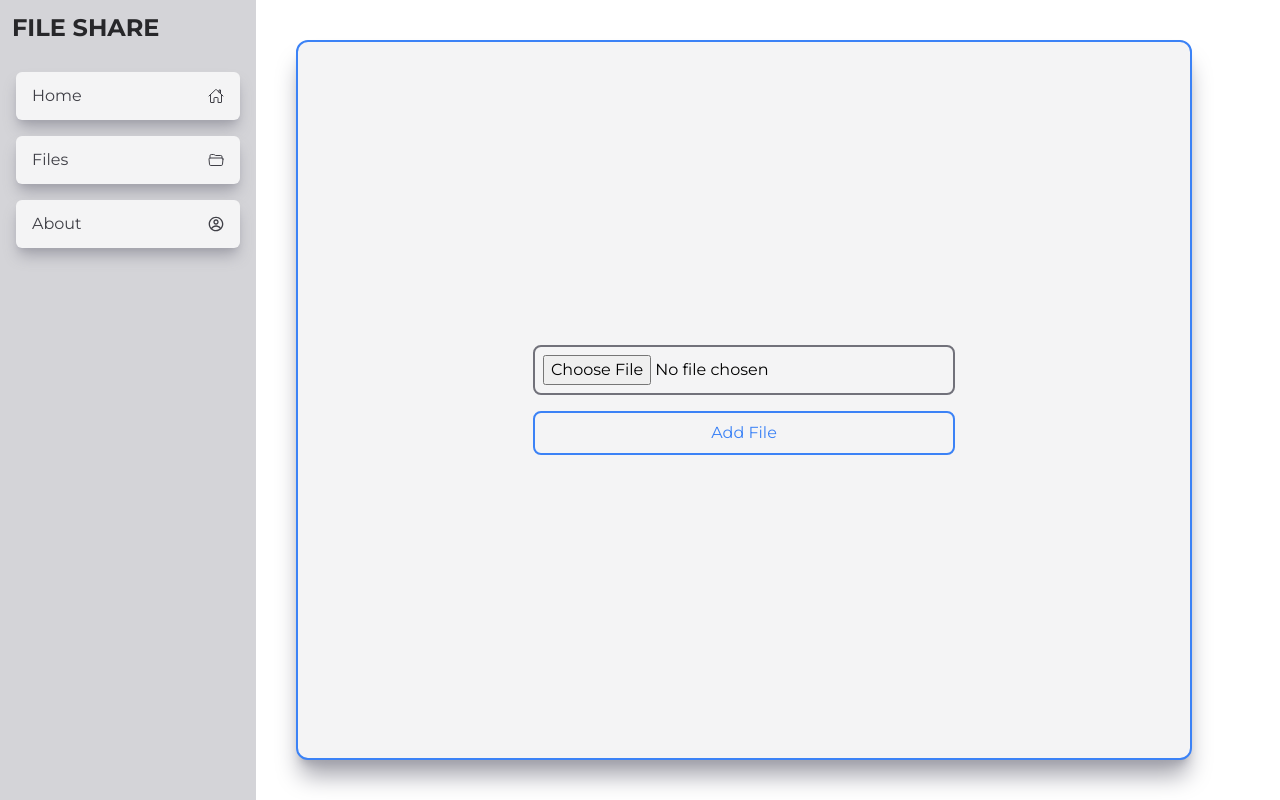
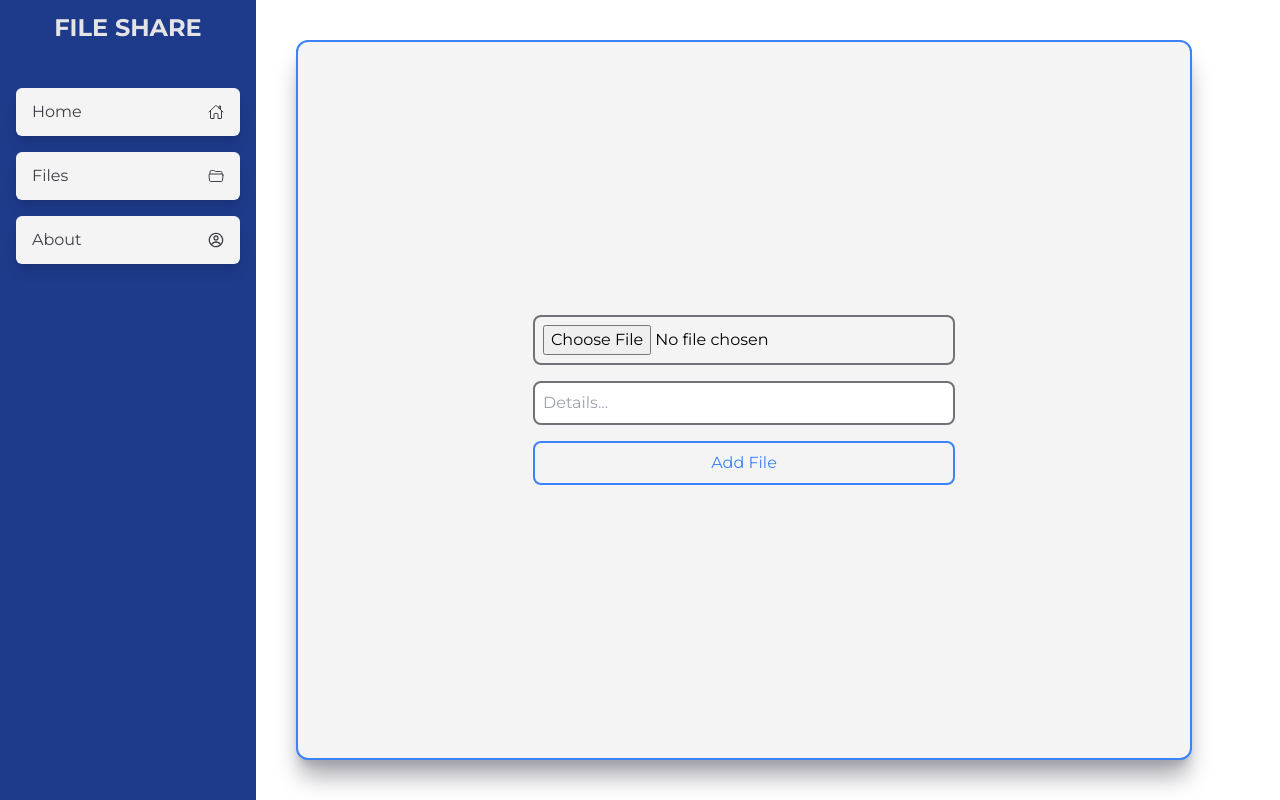
Before and after one commit to mcTasty2529/file_sharing_app, a Next.js app: page /pages/newFile in a window 1280 px wide. Built offline with nearby package versions, Linux system fonts and the light colour scheme; no server answers.

Commit message:
added file descriptions

```diff
--- a/app/components/Sidebar.tsx
+++ b/app/components/Sidebar.tsx
@@ -22,14 +22,16 @@ const Sidebar = () => {
     },
   ];
   return (
-    <nav className="bg-zinc-300 h-[100dvh] w-[20vw] p-3 flex flex-col flex-shrink-0">
-      <h1 className="text-zinc-800 font-bold text-2xl">FILE SHARE</h1>
-      <div className=" flex flex-col mt-6 p-1 gap-4 text-zinc-700">
+    <nav className="bg-blue-900 h-dvh w-[20vw] p-3 flex flex-col flex-shrink-0">
+      <h1 className="text-zinc-200 font-bold text-2xl text-center">
+        FILE SHARE
+      </h1>
+      <div className=" flex flex-col mt-10 p-1 gap-4 text-zinc-700">
         {sideLinks.map((link, index) => (
           <Link href={link.url}>
             <div
               key={index}
-              className="bg-zinc-100 rounded-md py-3 px-4 flex justify-between items-center gap-2 shadow-lg shadow-zinc-400"
+              className="bg-zinc-100 rounded-md py-3 px-4 flex justify-between items-center gap-2 shadow-lg "
             >
               <div className="hidden md:block">{link.name}</div>
               <div>{link.icon}</div>
--- a/app/pages/files/page.tsx
+++ b/app/pages/files/page.tsx
@@ -4,6 +4,8 @@ import React, { useState, useEffect } from "react";
 import { ref, listAll, getDownloadURL } from "firebase/storage";
 import { storage } from "../../firebase";
 import { StorageReference } from "firebase/storage";
+import { MdOutlineInsertComment } from "react-icons/md";
+import Link from "next/link";
 
 const YourComponent = () => {
   const [files, setFiles] = useState<{ name: string; ref: StorageReference }[]>(
@@ -33,17 +35,24 @@ const YourComponent = () => {
       {files.map((file: { name: string }, index: number) => (
         <div
           key={index}
-          className="bg-blue-800 p-3 rounded-lg w-52 h-[200px] items-center justify-between flex flex-col flex-shrink-0 text-zinc-200"
+          className="bg-blue-800 p-3 rounded-lg  w-52 h-[200px] items-center justify-between flex flex-col flex-shrink-0 text-zinc-200"
         >
           <div className="text-wrap truncate overflow-ellipsis break-all">
             {file.name}
           </div>
+          <div className="flex items-center justify-center gap-10">
             <button
               onClick={() => handleDownload(file)}
               className="border-2 border-zinc-200 rounded-lg p-2 text-zinc-200 "
             >
               Download
             </button>
+            <Link href={`/pages/viewfile/${file.name}`}>
+              <div className="text-white">
+                <MdOutlineInsertComment size={30} />
+              </div>
+            </Link>
+          </div>
         </div>
       ))}
     </div>
--- a/app/pages/newFile/page.tsx
+++ b/app/pages/newFile/page.tsx
@@ -2,17 +2,29 @@
 import { storage } from "../../firebase";
 import { ref, uploadBytes } from "firebase/storage";
 import React, { useState } from "react";
+import { addDoc, collection, getFirestore } from "firebase/firestore";
+
+const db = getFirestore();
 
 const MAX_FILE_SIZE = 10 * 1024 * 1024;
 
 const NewFile = () => {
   const [file, setFile] = useState<File | null>(null);
-  // const [fileData, setFileData] = useState("");
+  const [fileDetail, setFileDetail] = useState("");
+
   const [isLoading, setIsLoading] = useState(false);
 
   const handleSubmit = (e: any) => {
     e.preventDefault();
-    if (file == null) return;
+    if (file == null) {
+      alert("Enter a file..");
+      return;
+    }
+
+    if (!fileDetail) {
+      alert("Enter file details...");
+      return;
+    }
 
     if (file.size > MAX_FILE_SIZE) {
       alert("File size exceeds the maximum limit of 10MB.");
@@ -22,13 +34,24 @@ const NewFile = () => {
     setIsLoading(true);
 
     const fileRef = ref(storage, `files/${file.name}`);
+    const colRef = collection(db, "filedetails");
+
+    addDoc(colRef, {
+      details: `${fileDetail}`,
+      name: `${file.name}`,
+    });
+
+    setFileDetail("");
+
     uploadBytes(fileRef, file)
       .then(() => {
         setIsLoading(false);
+
         alert("File Uploaded");
       })
       .catch((error) => {
         console.error("Error uploading file:", error);
+
         setIsLoading(false);
       });
   };
@@ -51,13 +74,15 @@ const NewFile = () => {
               }
             }}
           />
-          {/* <input
+          <input
             className=" border-2 border-zinc-500 rounded-lg p-2 "
             type="text"
-            value={fileData}
-            placeholder="Details"
-            onChange={(e) => setFileData(e.target.value)}
-          /> */}
+            value={fileDetail}
+            placeholder="Details..."
+            onChange={(e) => {
+              setFileDetail(e.target.value);
+            }}
+          />
           <button className="border-2 border-blue-500 rounded-lg p-2 text-blue-500 ">
             Add File
           </button>
--- /dev/null
+++ b/app/pages/viewfile/[id]/page.tsx
@@ -0,0 +1,15 @@
+import React from "react";
+import { ref, listAll, getDownloadURL } from "firebase/storage";
+import { storage } from "../../../firebase";
+import { StorageReference } from "firebase/storage";
+import { addDoc, collection, getFirestore } from "firebase/firestore";
+
+const page = () => {
+  return (
+    <section className="flex items-center justify-center bg-zinc-100 border-2 border-blue-500 shadow-xl shadow-zinc-400 m-10 p-6 rounded-xl w-[70dvw] h-[90dvh] flex-shrink">
+      Hello
+    </section>
+  );
+};
+
+export default page;
```
Lines whose indentation alone changed are shown as unchanged.
